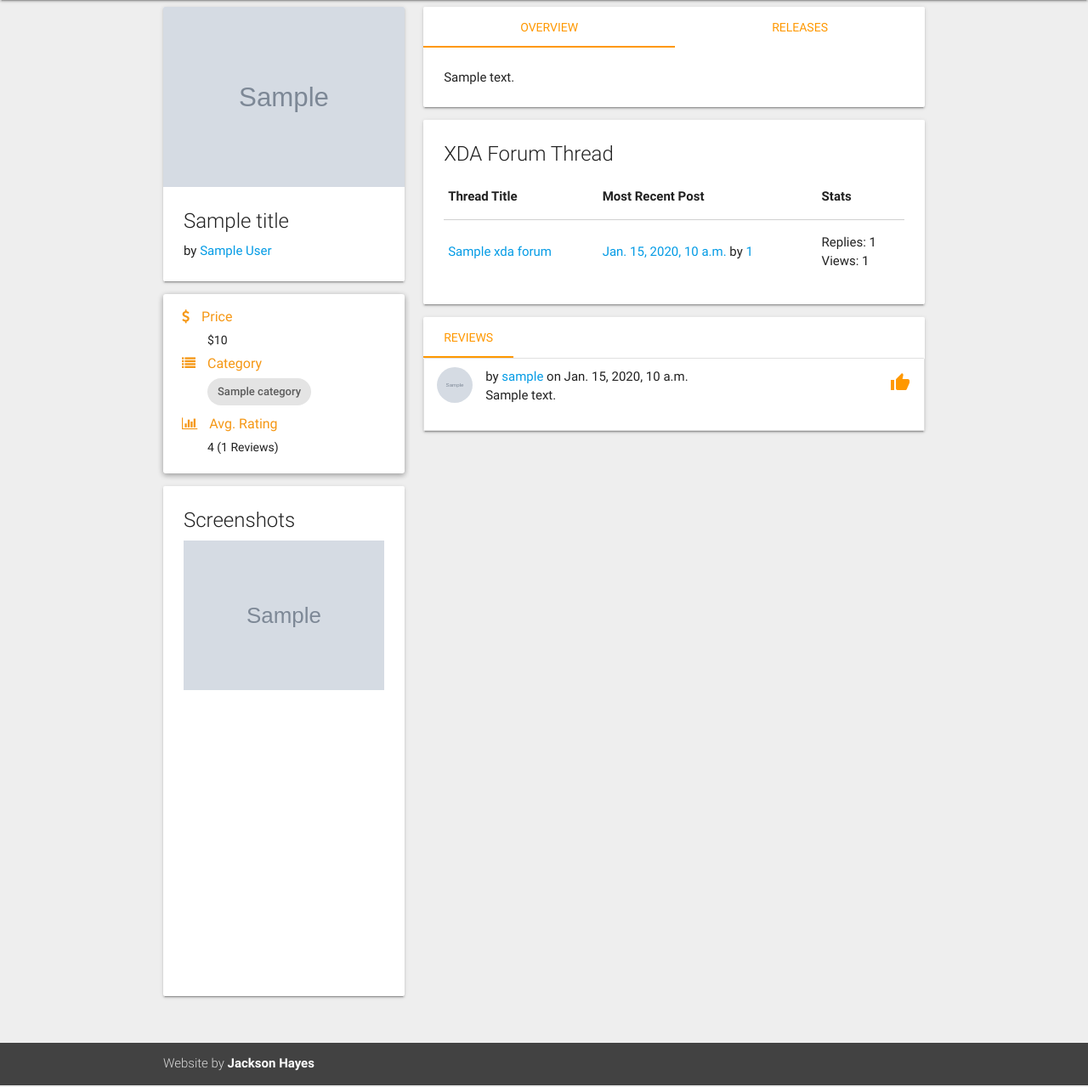
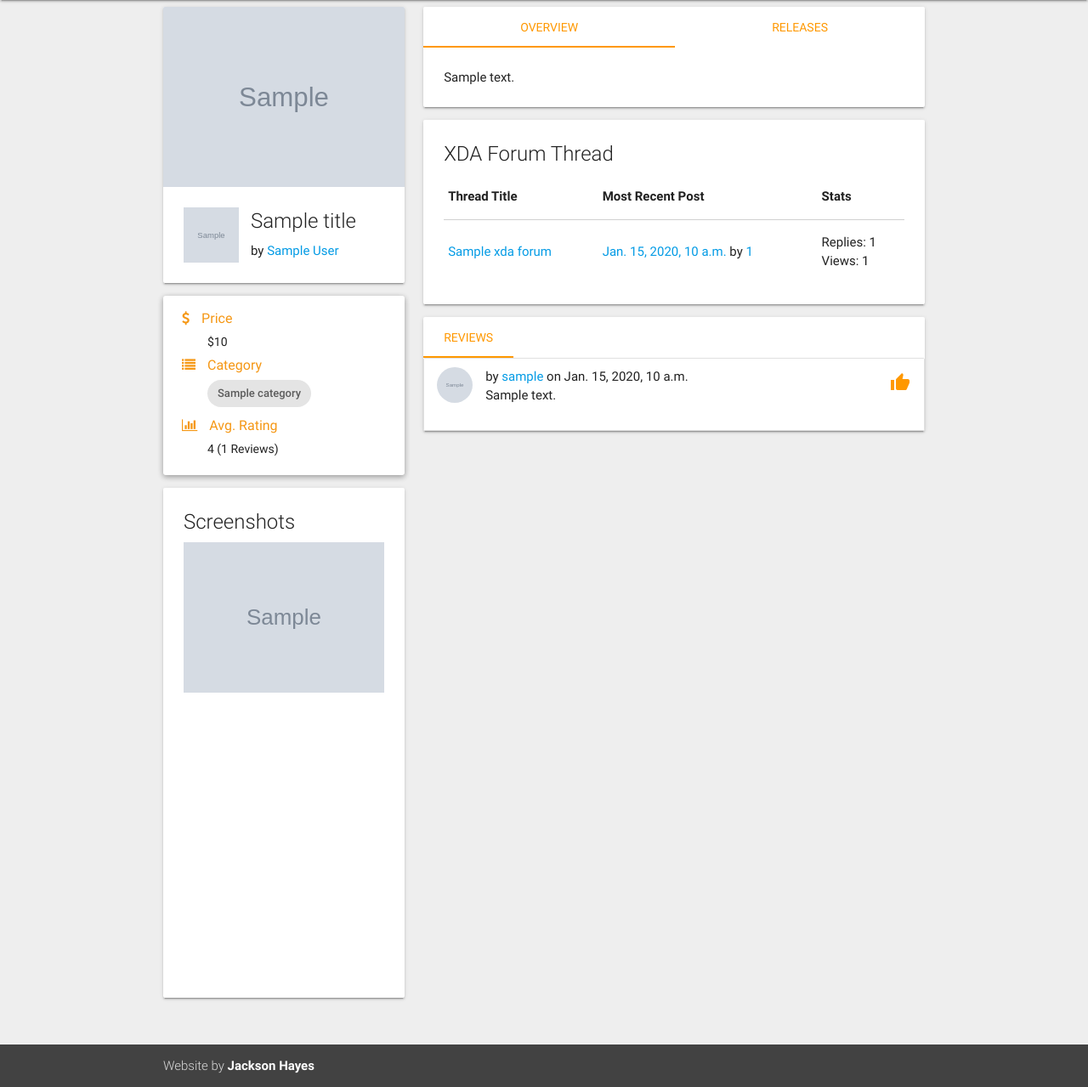
Before and after one commit to xda/XDA-Labs-Store-UI, a Django app: template store/templates/xda.html in a window 1280 px wide. Shown: the part 64-1343 px from the top of the page at 85% size. Run offline with Django 3.2, Linux system fonts and the light colour scheme; the template is opened without the code that fills it: most values are stand-ins (such as "Sample title", 1, 10 or a date in 2020); grey boxes marked "Sample" are stand-in pictures; some libraries are stand-ins or nearby versions; some web fonts are replaced.

Commit message:
Add download FAB, add icon, remove redundant font

```diff
--- a/store/templates/xda.html
+++ b/store/templates/xda.html
@@ -41,13 +41,6 @@
   @font-face {
     font-family: 'TitilliumBold';
     src: url(/static/fonts/TitilliumWeb-SemiBold.ttf) format('truetype');
-  }
-
-  @font-face {
-    font-family: 'Material Icons';
-    font-style: normal;
-    font-weight: 400;
-    src: local('Material Icons'), local('MaterialIcons-Regular'), url(/static/fonts/material-icons.c77332f.woff2) format('woff2');
   }
 
   .material-icons {
@@ -139,9 +132,14 @@
           <div class="card">
             <div class="card-image">
               <img src="{{ banner_square_url }}" />
+              {% if price == 0.0 %}<a href="https://labs.xda-developers.com/store/app/download/{{ package_name }}" class="btn-floating btn-large halfway-fab waves-effect waves-light orange"><i class="material-icons">file_download</i></a>{% endif %}
             </div>
-            <div class="card-content"> <span class="card-title">{{ title }}</span>
-              <p>by <a>{{ dev.display_name }}</a></p>
+            <div class="card-content">
+              <img src="{{ icon_url }}" style="float: left; height: 65px; width: 65px; margin-right: 14px">
+              <div style="height: 65px">
+                <span class="card-title">{{ title }}</span>
+                <p>by <a>{{ dev.display_name }}</a></p>
+              </div>
             </div>
           </div>
 
```
